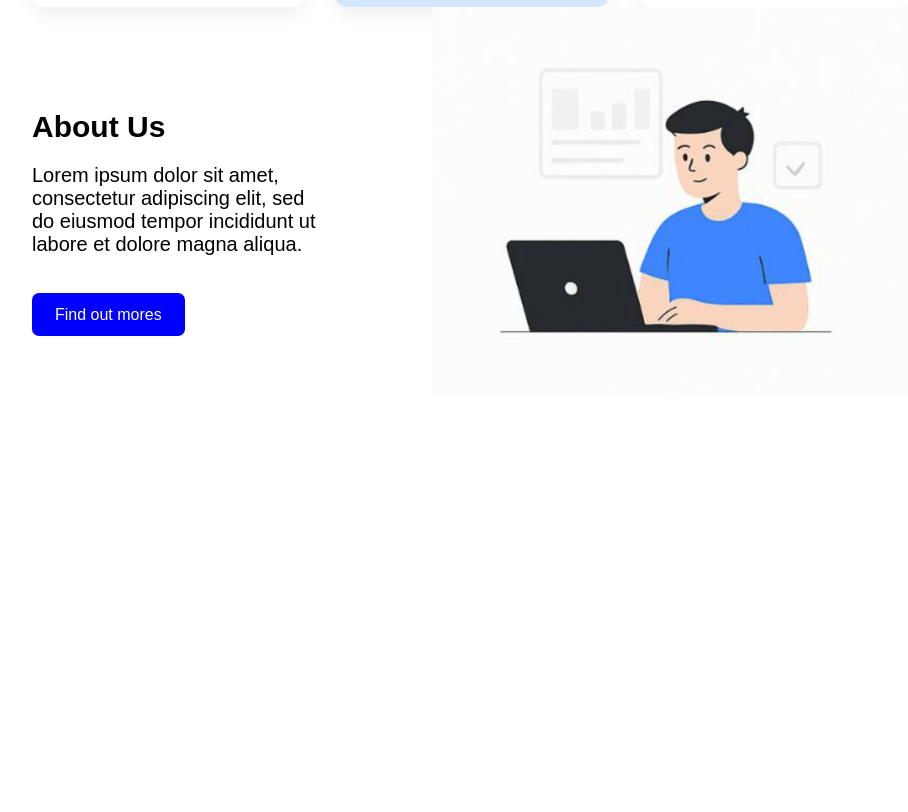
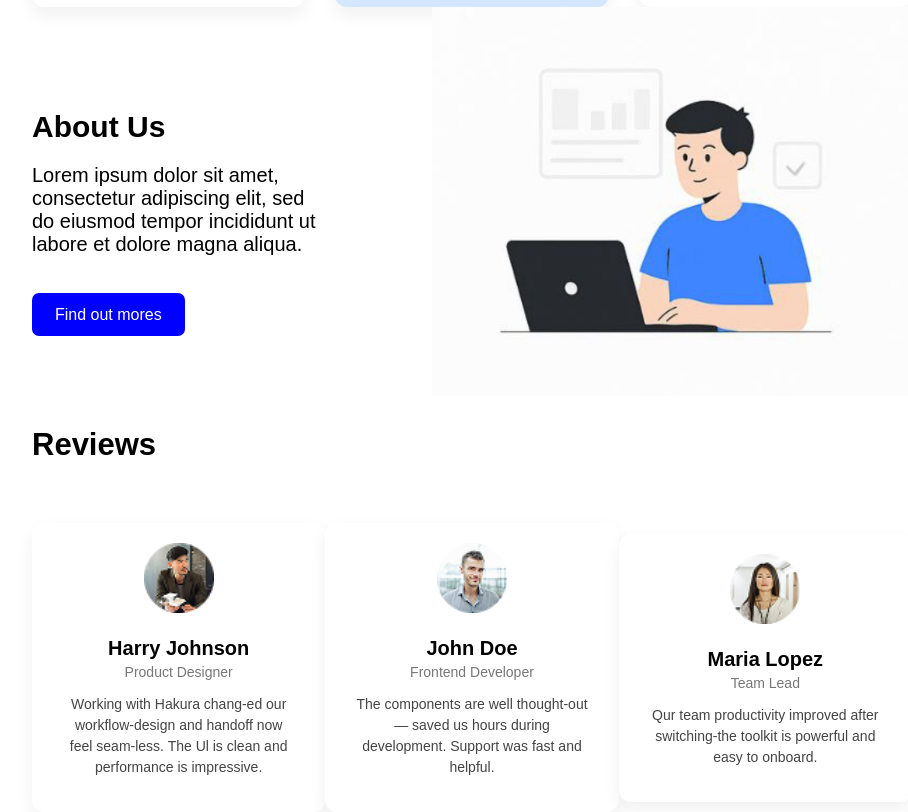
Before and after one commit to alikhanerbolat777-lgtm/Marketing-sait, a plain HTML site: page index.html in a window 1280 px wide. Shown: the part 920-1732 px from the top of the page, without its empty margins (168-1076 px from the left). Before the commit the page ends 1316 px from the top, so only its background shows below. Drawn offline with Linux system fonts and the light colour scheme.

Commit message:
Added reviews

```diff
--- a/index.css
+++ b/index.css
@@ -144,6 +144,57 @@ body {
     margin-bottom: 50px;
 }
 
-.about .btn{
+.about .btn {
     text-decoration: none;
 }
+
+.container{
+    display: flex;
+    justify-content: space-around;
+    align-items: center;
+    margin-top: 60px;
+}
+
+
+.reviews-h3 {
+    font-size: 31px;
+}
+
+.review {
+    width: 250px;
+    padding: 20px 30px;
+    text-align: center;
+    background-color: #fff;
+    border-radius: 12px;
+    box-shadow: 0 8px 18px rgba(0, 0, 0, 0.06);
+    transition: transform 0.3s ease, box-shadow 0.3s ease;
+}
+
+.review:hover {
+    transform: translateY(-6px);
+    box-shadow: 0 12px 25px rgba(0, 0, 0, 0.12);
+}
+
+.review img {
+    width: 70px;
+    max-width: 100%;
+    margin-bottom: 12px;
+}
+
+.review h2 {
+    font-size: 20px;
+    margin: 8px 0 4px;
+}
+
+.review span {
+    display: block;
+    font-size: 14px;
+    color: #777;
+    margin-bottom: 12px;
+}
+
+.review p {
+    font-size: 14px;
+    line-height: 1.5;
+    color: #444;
+}
--- a/index.html
+++ b/index.html
@@ -91,6 +91,45 @@
         <img class="about__image" src="img/photo.jpg" alt="About us photo">
     </div>
 
+    <h3 class="reviews-h3">Reviews</h3>
+
+    <div class="container">
+
+        <div class="review">
+            <img src="img/face-3.png" alt="Photo of John Doe">
+
+            <h2>Harry Johnson</h2>
+            <span>Product Designer</span>
+
+            <p>
+                Working with Hakura chang-ed our workflow-design and handoff now feel seam-less. The Ul is clean and
+                performance is impressive.
+            </p>
+        </div>
+
+        <div class="review">
+            <img src="img/face-1.png" alt="Photo of John Doe">
+
+            <h2>John Doe</h2>
+            <span>Frontend Developer</span>
+
+            <p>
+                The components are well thought-out — saved us hours during development.
+                Support was fast and helpful.
+            </p>
+        </div>
+
+        <div class="review">
+            <img src="img/face-2.png" alt="Photo of John Doe">
+
+            <h2>Maria Lopez</h2>
+            <span>Team Lead</span>
+
+            <p>
+                Qur team productivity improved after switching-the toolkit is powerful and easy to onboard.
+            </p>
+        </div>
+    </div>
 
 
 </body>
```
Also changed, not shown: img/face-1.png (added), img/face-2.png (added), img/face-3.png (added).
